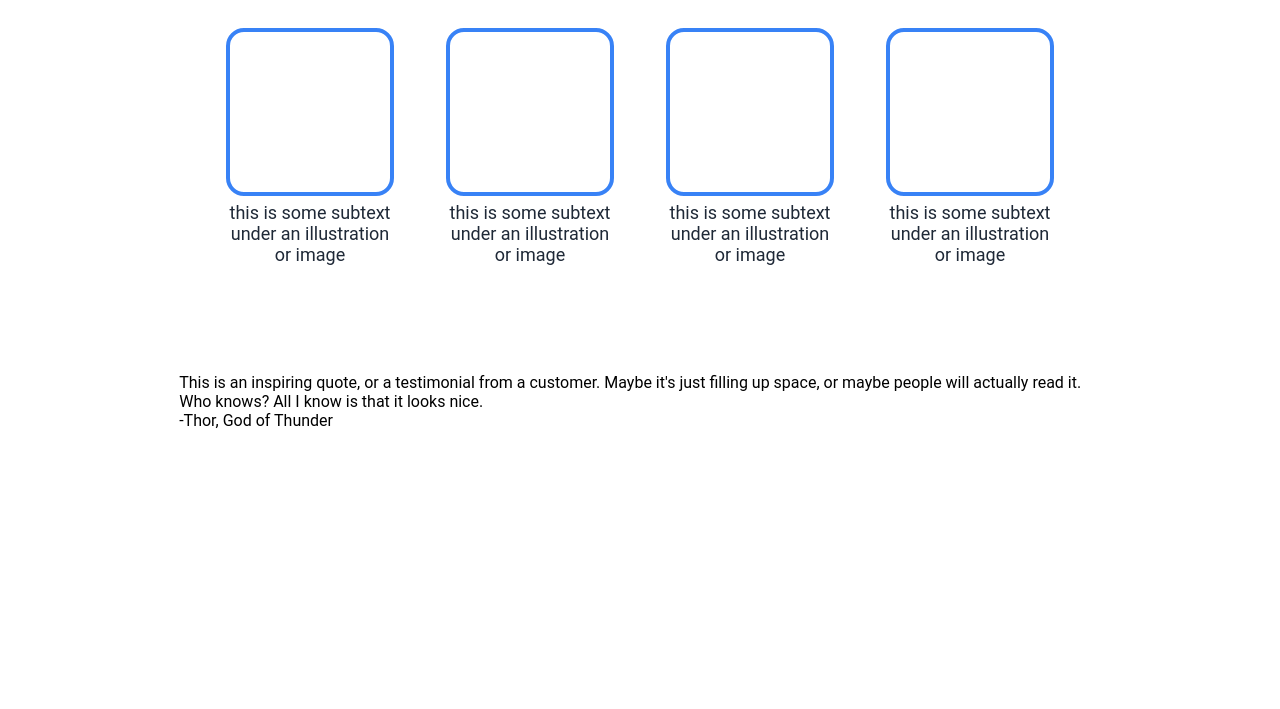
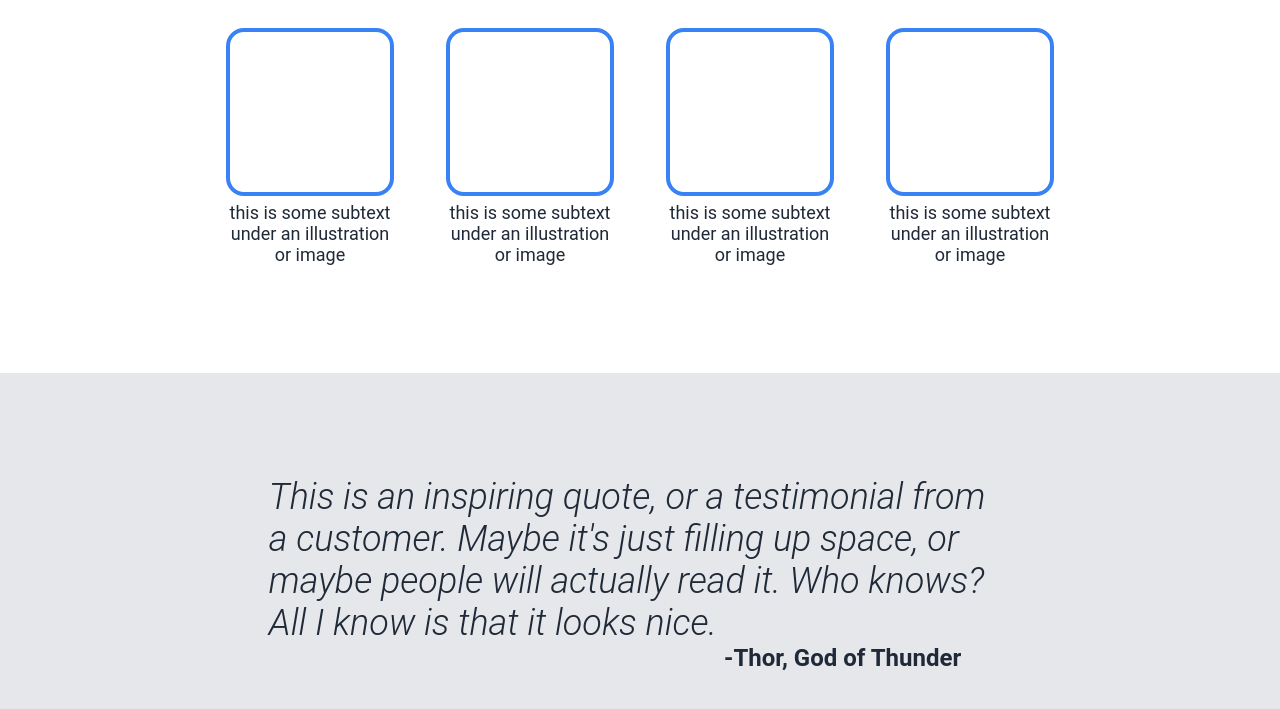
Before and after one commit to lassestarcke/top-landing-page, a plain HTML site: page index.html in a window 1280 px wide. Shown: the part 595-1304 px from the top of the page. Before the commit the page ends 1025 px from the top, so only its background shows below. Drawn offline with Linux system fonts and the light colour scheme.

Commit message:
Add styling to quote-section
Quote section is now easier to digest for visitors.

```diff
--- a/stylesheet.css
+++ b/stylesheet.css
@@ -69,7 +69,7 @@ ul {
 }
 
 .hero-secondary-text, .nav-links a {
-    color: #cdcfd3;
+    color: #e5e7eb;
     font-size: 18px;
     text-decoration: none;
 }
@@ -124,3 +124,32 @@ ul {
     border: 4px solid #3882f6;
     border-radius: 18px;
 }
+
+.quote-section {
+    background-color: #e5e7eb;
+}
+
+.quote {
+    font-size: 36px;
+    color: #1f2937;
+    font-weight: 300;
+    font-style: italic;
+}
+
+.quote-author {
+    font-size: 24px;
+    color: #1f2937;
+    font-weight: 700;
+}
+
+.quote-container {
+    margin: 8% 21%;
+    display: flex;
+    flex-direction: column;
+    align-items: center;
+}
+
+.quote-container :nth-child(2) {
+    align-self: flex-end;
+    margin-right: 50px;
+}
```
